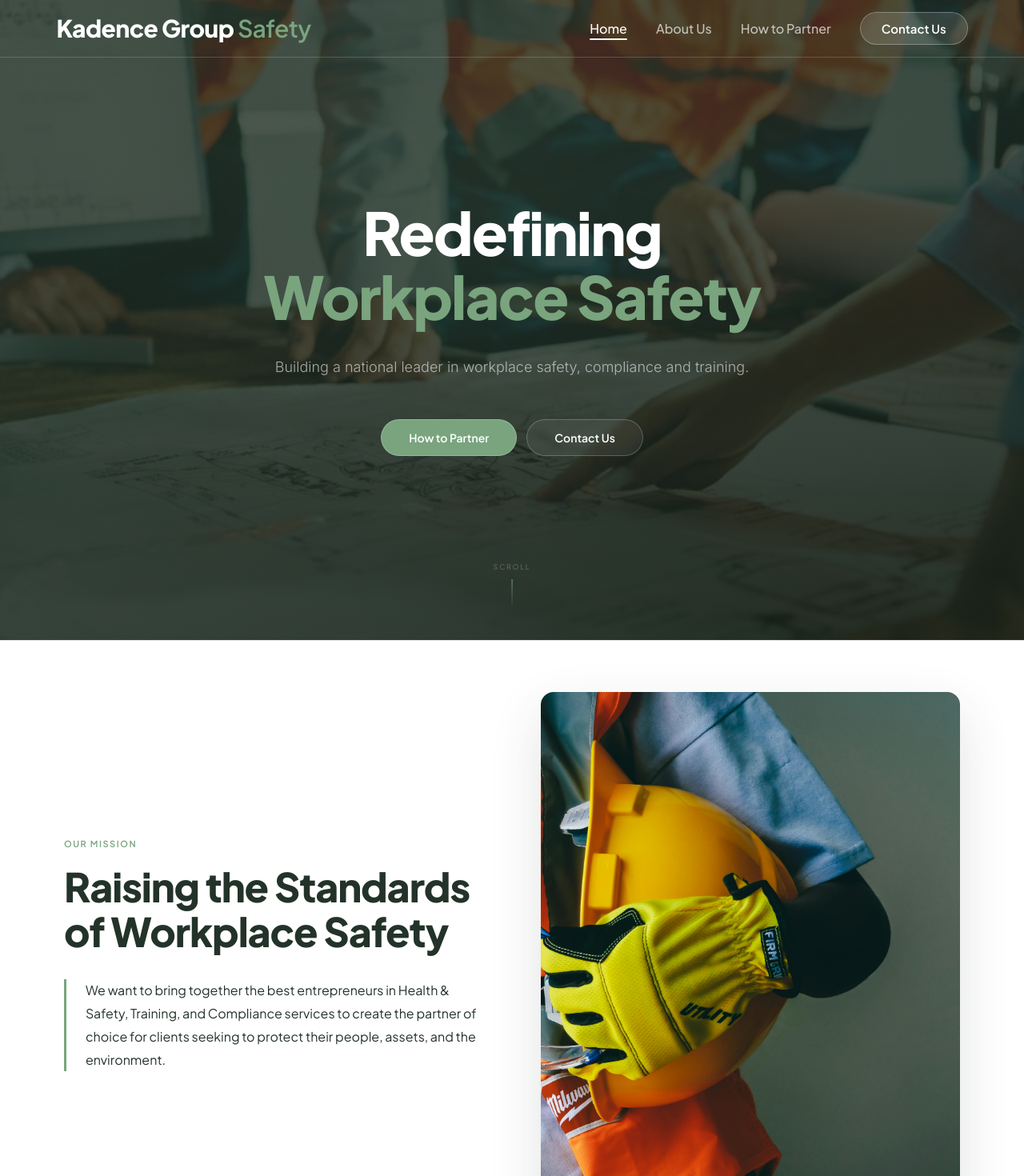
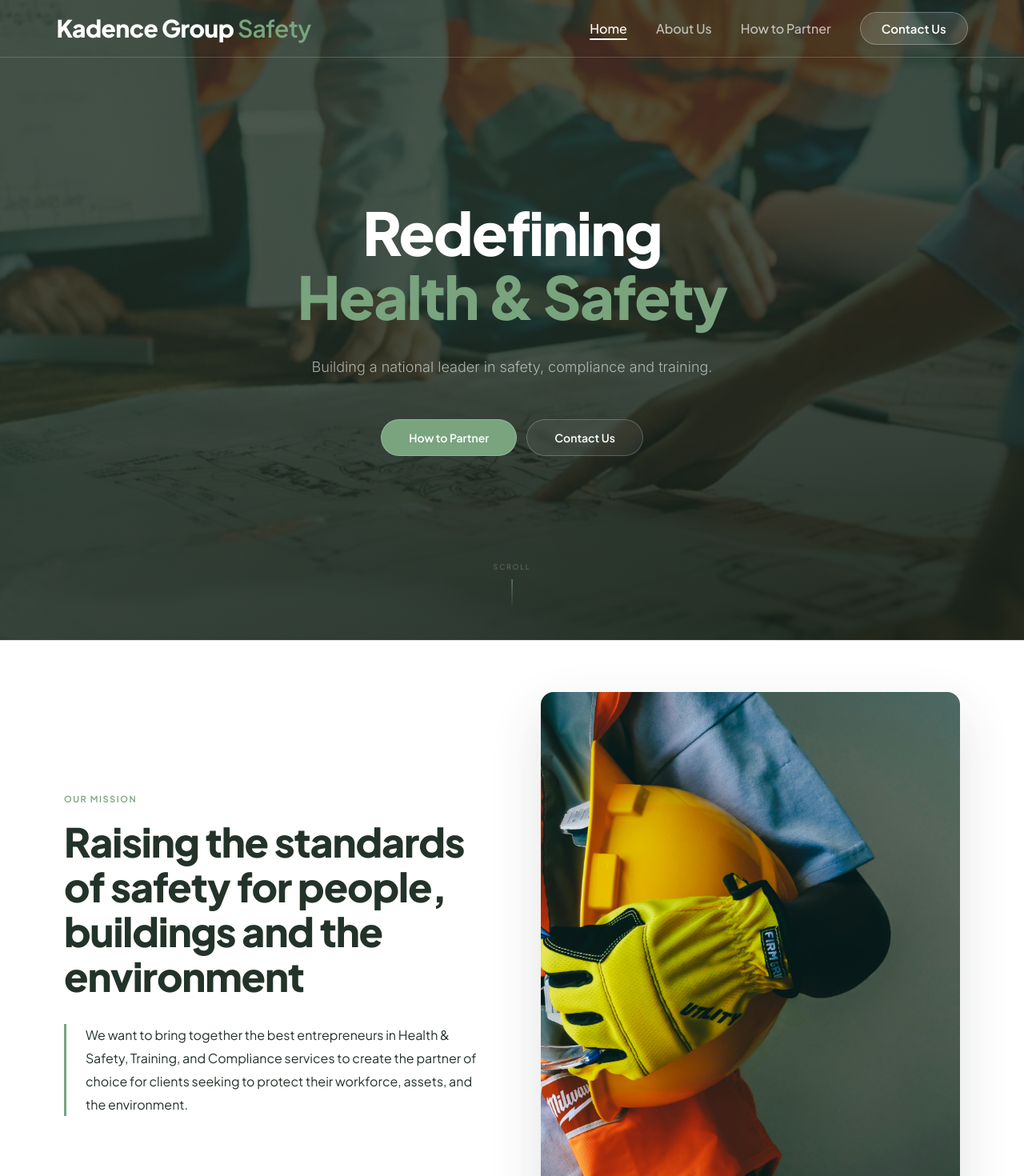
Before and after one commit to Guigs911/kadence-engineering, a React (Vite) app: page / in a window 1280 px wide. Shown: the top 1470 px of the page at 80% size. Built offline with nearby package versions, Linux system fonts and the light colour scheme.

Commit message:
24-Feb text 2

```diff
--- a/src/App.jsx
+++ b/src/App.jsx
@@ -445,7 +445,7 @@ function Hero({ setPage }) {
 
         <div style={{ position: "relative", maxWidth: "780px" }}>
           <Reveal delay={0.1}>
-            <TwoToneH1 line1="Redefining" line2="Workplace Safety" />
+            <TwoToneH1 line1="Redefining" line2="Health & Safety" />
           </Reveal>
           <Reveal delay={0.2}>
             <p style={{
@@ -453,7 +453,7 @@ function Hero({ setPage }) {
               fontSize: "clamp(16px, 2vw, 18px)", color: "rgba(255,255,255,0.6)",
               lineHeight: 1.85, margin: "0 auto 48px", maxWidth: "640px",
             }}>
-              Building a national leader in workplace safety, compliance and training.
+              Building a national leader in safety, compliance and training.
             </p>
           </Reveal>
           <Reveal delay={0.3}>
@@ -497,13 +497,13 @@ function Mission() {
                 lineHeight: 1.12, letterSpacing: "-0.022em",
                 color: T.forest, margin: "0 0 32px",
               }}>
-                Raising the Standards<br />of Workplace Safety
+                Raising the standards of safety for people, buildings and the environment
               </h2>
             </Reveal>
             <Reveal delay={0.12}>
               <div style={{ borderLeft: `3px solid ${T.sage}`, paddingLeft: "24px" }}>
                 <p style={{ fontFamily: "'Plus Jakarta Sans', sans-serif", fontWeight: 400, fontSize: "16px", color: T.forest, lineHeight: 1.8, margin: 0 }}>
-                  We want to bring together the best entrepreneurs in Health &amp; Safety, Training, and Compliance services to create the partner of choice for clients seeking to protect their people, assets, and the environment.
+                  We want to bring together the best entrepreneurs in Health &amp; Safety, Training, and Compliance services to create the partner of choice for clients seeking to protect their workforce, assets, and the environment.
                 </p>
               </div>
             </Reveal>
@@ -1485,7 +1485,8 @@ function Footer({ setPage }) {
       </div>
 
       <div style={{ fontFamily: "'Inter', sans-serif", fontSize: "12px", color: "rgba(255,255,255,0.28)", textAlign: "right", justifySelf: "end" }}>
-        © 2026 Kadence Group Limited. All rights reserved.
+        <div>© 2026 Kadence Group Limited. All rights reserved.</div>
+        <div>Company number: 17044397</div>
       </div>
     </footer>
   );
```
